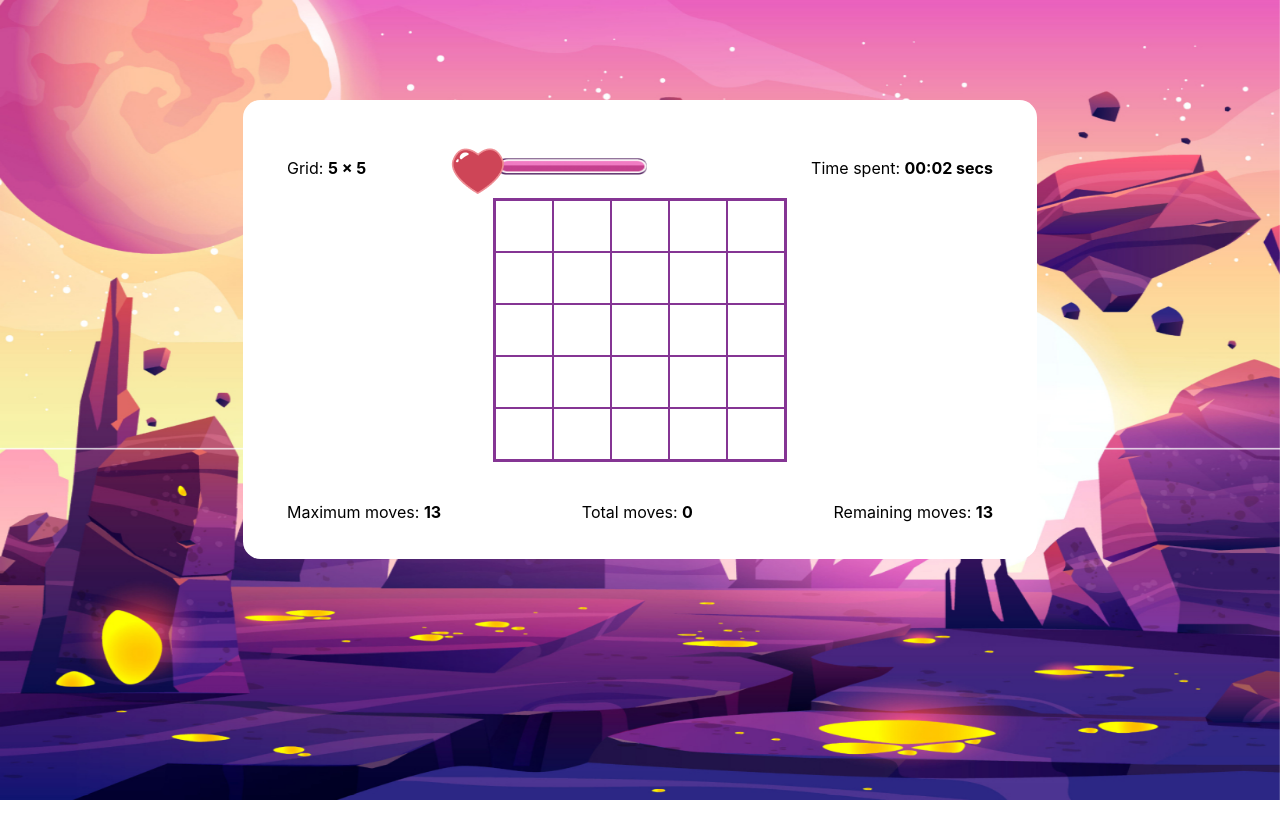
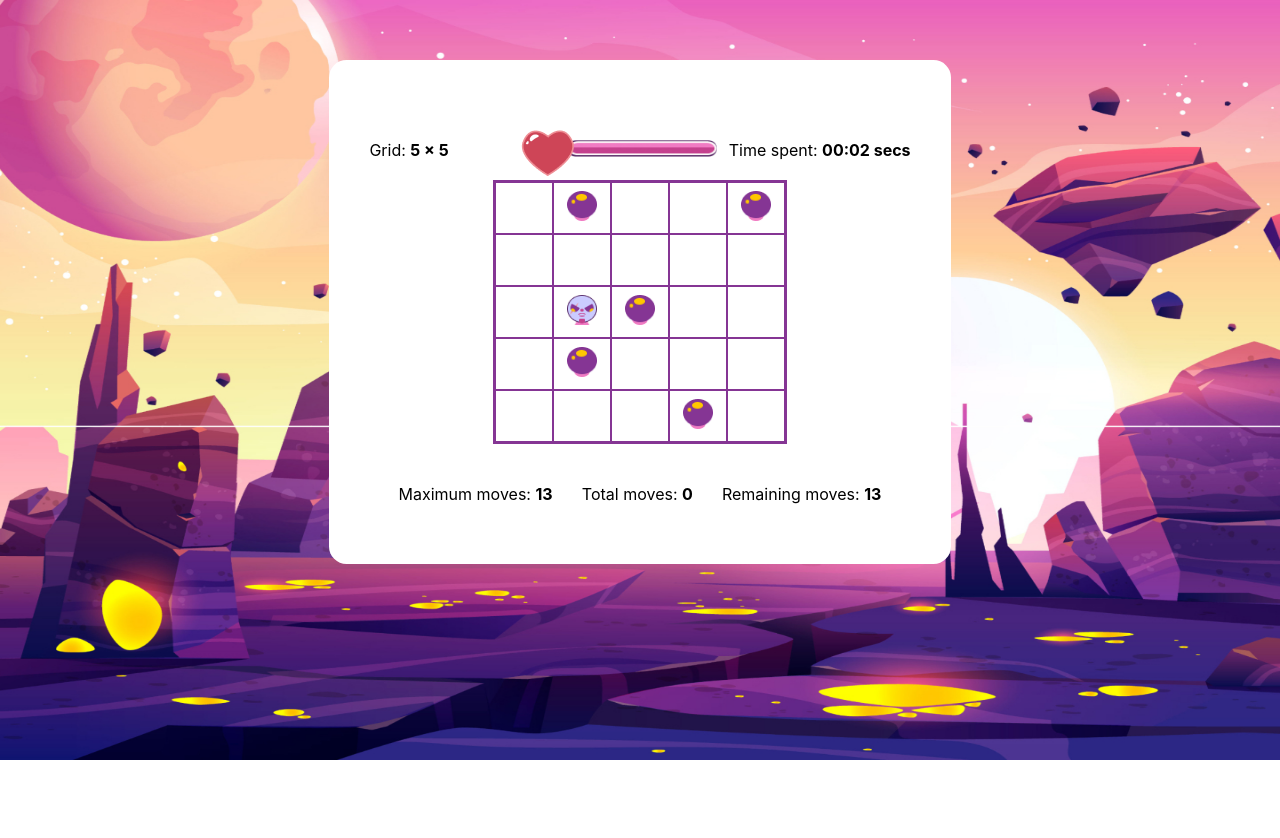
Before and after one commit to HENRYKC24/greedy-hunter-game, a React (Create React App) app: page / in a window 1280 px wide. Both pictures are taken after a click on the button "Start Game". Shown: the top 838 px of the page. After the commit the page ends 800 px from the top, so only its background shows below. Built offline with nearby package versions, Linux system fonts and the light colour scheme.

Commit message:
rework the game board after viewing the demo today

```diff
--- a/src/Components/BoardCell.js
+++ b/src/Components/BoardCell.js
@@ -1,10 +1,11 @@
-import React, { useState } from "react";
+import React from "react";
 import Food from "../Assets/food.png";
 import Char from "../Assets/character2.png";
 
 const BoardCell = ({
   id,
   contentArray,
+  setContentArray,
   setMoves,
   moves,
   lost,
@@ -16,8 +17,11 @@ const BoardCell = ({
   setEatenFood,
   clickedArray,
   setClickedArray,
+  randomPlayerId,
+  setRandomPlayerId,
+  setInputValue,
 }) => {
-  const [state, setState] = useState(3);
+  // const [state, setState] = useState(Char);
   return (
     <div
       style={{
@@ -28,59 +32,43 @@ const BoardCell = ({
         textAlign: "center",
       }}
       onClick={() => {
-        // console.log(setLost);
-        if(!clickedArray.includes(id)) {
-          setClickedArray(prev => {
-            return [...prev, id];
-          });
+        const abs = Math.abs(id - randomPlayerId);
+
+        if (
+          !clickedArray.includes(id) &&
+          contentArray.includes(id) &&
+          (abs === 1 || abs === rows)
+        ) {
+          setEatenFood((prev) => prev + 1);
+        }
+
+        if (moves.remainingMoves <= 0 && eatenFood === rows) {
+          setWin(() => true);
+        }
+
+        if (moves.maximumMoves - moves.totalMoves === 0) {
+          setLost(true);
+
+        }
+
+        if (abs === 1 || abs === rows) {
           setMoves((prev) => ({
             ...prev,
             totalMoves: prev.totalMoves + 1,
           }));
-        }
-        if (contentArray.includes(id)) {
-          setState(() => 1);
-        } else {
-          setState(() => 2);
-        }
-
-        if(!clickedArray.includes(id) && contentArray.includes(id)) {
-          setEatenFood(prev => prev + 1);
-        }
-
-        if(moves.remainingMoves <= 0 && eatenFood === rows) {
-          setWin(() => true);
-        }
-
-        if(moves.maximumMoves - moves.totalMoves === 0) {
-          setLost(true);
-          setState(() => {
-            return {
-              showStart: true,
-              showPlay: false,
-              title: "Greedy Hunter",
-              grid: 0,
-              text1: "The aim is to eat all the food in record time",
-              text2: "Configure your game grid below 👇🏼",
-              buttonText: "Start Game",
-            };
-          });
+          setRandomPlayerId(id);
+          if (contentArray.includes(id)) {
+            contentArray.splice(contentArray.indexOf(id), 1);
+            setContentArray(contentArray);
+          }
         }
       }}
     >
-      {state === 1 ? (
-        <img
-          style={{ width: 30, height: 30 }}
-          src={Food}
-          alt="Food"
-        />
+      {contentArray.includes(id) ? (
+        <img style={{ width: 30, height: 30 }} src={Food} alt="Food" />
       ) : null}
-      {state === 2 ? (
-        <img
-          style={{ width: 30, height: 30 }}
-          src={Char}
-          alt="Character"
-        />
+      {!contentArray.includes(id) && id === randomPlayerId ? (
+        <img style={{ width: 30, height: 30 }} src={Char} alt="Food" />
       ) : null}
     </div>
   );
--- a/src/Components/TakeOff.js
+++ b/src/Components/TakeOff.js
@@ -6,7 +6,7 @@ const TakeOff = () => {
     showStart: false,
     showPlay: true,
     title: "Greedy Hunter",
-    grid: 0,
+    grid: 5,
     text1: "The aim is to eat all the food in record time",
     text2: "Configure your game grid below 👇🏼",
     buttonText: "Start Game",
--- a/src/Pages/GamePlay/GamePlay.js
+++ b/src/Pages/GamePlay/GamePlay.js
@@ -7,9 +7,10 @@ import LifeBar from "../../Assets/live.png";
 import Rows from "./Rows";
 import Counter, { Min, Sec } from "../../Components/Counter";
 import randonNumbers from "../../Utilities/GenerateRandomNumbers";
+import randonPlayer from "../../Utilities/RandomlyPlacePlayer";
 import GameStart from "../GameStart/GameStart";
 
-const GamePlay = ({ state, setState }) => {
+const GamePlay = ({ state, setInputValue }) => {
   const [moves, setMoves] = useState({
     maximumMoves: Math.round((state.grid * state.grid) / 2),
     totalMoves: 0,
@@ -20,39 +21,41 @@ const GamePlay = ({ state, setState }) => {
   const [clickedArray, setClickedArray] = useState([]);
   const [noMore, setNoMore] = useState(true);
   const [contentArray, setContentArray] = useState([]);
+  const [randomPlayerId, setRandomPlayerId] = useState(0);
 
   const counter = useRef(<Counter />);
   if (noMore) {
     let array = randonNumbers(state.grid);
+    let randomPlayerNumber = randonPlayer(state.grid, array);
     setContentArray(array);
+    setRandomPlayerId(randomPlayerNumber);
     setNoMore(() => false);
   }
 
-  const { board, life, topContainer, heart, lifeBar, lifeBack, grid } = Styles;
+  const { board, life, topContainer, heart, lifeBar, lifeBack, grid, gridTimes } = Styles;
   // console.log(moves, eatenFood);
   const Play = (
     <div
       style={{
         backgroundImage: `url(${BackgroundImage})`,
-        backgroundAttachment: "fixed",
+        backgroundAttachment: 'initial',
         backgroundSize: "100% 100%",
         width: "100%",
-        minHeight: 1000,
-        paddingTop: 100,
-        paddingBottom: 100,
+        minHeight: 700,
+        paddingTop: 60,
       }}
     >
       <div className={board}>
         <div className={topContainer}>
-          <div>
+          <div className={gridTimes}>
             Grid:{" "}
-            <span style={{ fontWeight: "bolder" }}>
-              {state.grid} &times; {state.grid}
+            <span style={{ fontWeight: "bolder", marginRight: 80 }}>
+              {state.grid}&nbsp;&times;&nbsp;{state.grid}
             </span>
           </div>
-          <div>
+          <div style={{marginRight: 70}}>
             <img
-              style={{ width: 150 }}
+              style={{ width: 150}}
               className={`${life} ${lifeBack}`}
               src={LifeBarBackground}
               alt="Life bar background"
@@ -79,10 +82,14 @@ const GamePlay = ({ state, setState }) => {
             setWin={setWin}
             setMoves={setMoves}
             contentArray={contentArray}
+            setContentArray={setContentArray}
             grid={grid}
             rows={state.grid}
             eatenFood={eatenFood}
             setEatenFood={setEatenFood}
+            randomPlayerId={randomPlayerId}
+            setRandomPlayerId={setRandomPlayerId}
+            setInputValue={setInputValue}
           />
         </div>
 
@@ -124,6 +131,7 @@ const GamePlay = ({ state, setState }) => {
         text2: "Time Spent: ",
         buttonText: "Start again",
         inputValue: state.grid,
+        moves: moves,
       }}
     />
   ) : (
@@ -140,6 +148,7 @@ const GamePlay = ({ state, setState }) => {
         text2: "Time Spent: ",
         buttonText: "Start again",
         inputValue: state.grid,
+        moves: moves,
       }}
     />
   );
--- a/src/Pages/GamePlay/Rows.js
+++ b/src/Pages/GamePlay/Rows.js
@@ -9,11 +9,15 @@ const Rows = ({
   lost,
   setLost,
   contentArray,
+  setContentArray,
   rows,
   eatenFood,
   setEatenFood,
   clickedArray,
   setClickedArray,
+  randomPlayerId,
+  setRandomPlayerId,
+  setInputValue,
 }) => {
   const produceRows = (totalCells, rows) => {
     let totalRows = [];
@@ -30,11 +34,15 @@ const Rows = ({
           setLost={setLost}
           setMoves={setMoves}
           contentArray={contentArray}
+          setContentArray={setContentArray}
           rows={rows}
           eatenFood={eatenFood}
           setEatenFood={setEatenFood}
           clickedArray={clickedArray}
           setClickedArray={setClickedArray}
+          randomPlayerId={randomPlayerId}
+          setRandomPlayerId={setRandomPlayerId}
+          setInputValue={setInputValue}
         />
       );
       if (i % rows === 0) {
--- a/src/Pages/GamePlay/Styles.module.css
+++ b/src/Pages/GamePlay/Styles.module.css
@@ -1,7 +1,9 @@
 .board {
-  padding: 17.5186px 43.7965px;
+  /* padding: 17.5186px 43.7965px; */
+  text-align: center;
   background-color: white;
-  width: 706px;
+  width: fit-content;
+  padding: 40px;
   margin: auto;
   display: flex;
   flex-direction: column;
@@ -12,6 +14,10 @@
 .life {
   position: absolute;
 
+}
+
+.gridTimes {
+  margin-right: 130px;
 }
 
 .heart {
@@ -37,16 +43,19 @@
   margin-bottom: 20px;
   display: flex;
   flex-direction: row;
-  justify-content: space-between;
+  justify-content: space-evenly;
 }
+
+
 
 .grid {
   display: flex;
   justify-content: center;
   flex-direction: row;
-  justify-self: stretch;
-  align-content: stretch;
+  /* justify-self: stretch; */
+  align-content: center;
   border: 2.46869px solid #853594;
   width: fit-content;
   margin: auto;
+
 }
--- a/src/Pages/GameStart/GameStart.js
+++ b/src/Pages/GameStart/GameStart.js
@@ -1,4 +1,4 @@
-import React, { useState, useEffect, useRef } from "react";
+import React, { useState } from "react";
 import SideImage from "../../Assets/sideGrid.png";
 import Character from "../../Assets/character.png";
 import Styles from "./Styles.module.css";
@@ -7,10 +7,9 @@ import Up from "../../Assets/up.png";
 import Down from "../../Assets/down.png";
 
 const GameStart = ({ state }) => {
-  const [inputValue, setInputValue] = useState(5);
+  const [inputValue, setInputValue] = useState(state.grid);
   const [start, setStart] = useState(false);
   const {
-    main,
     container,
     char,
     title,
@@ -24,38 +23,29 @@ const GameStart = ({ state }) => {
     btns,
     btnUp,
     btnDown,
+    sideImage,
   } = Styles;
-  const inputValue2 = useRef(inputValue);
 
   const handleChange = (e) => {
     setInputValue(e.target.value);
   };
 
-  const handleIncrease = param => {
-    if(param < 12) {
+  const handleIncrease = (param) => {
+    if (param < 12) {
       setInputValue(param + 1);
     }
   };
 
-  const handleDecrease = param => {
-    if(param > 5) {
+  const handleDecrease = (param) => {
+    if (param > 5) {
       setInputValue(param - 1);
     }
   };
 
-  useEffect(() => {
-    if (state.inputValue) {
-      inputValue2.current = state.inputValue;
-    }
-  });
-  // setInputValue(inputValue2.current);
 
   const GameStart = (
-    <div className={main}>
     <div className={container}>
-        <div>
-          <img src={SideImage} alt="Side grid" />
-        </div>
+      <img className={sideImage} src={SideImage} alt="Side grid" />
 
       <div className={middle}>
         <img className={char} src={Character} alt="character" />
@@ -70,6 +60,14 @@ const GameStart = ({ state }) => {
             ? state.min1 + state.min2 + ":" + state.sec1 + state.sec2
             : null}
         </div>
+        <div className={text2}>
+          {state.moves
+            ? "Moves: " +
+              state.moves.totalMoves +
+              "/" +
+              state.moves.maximumMoves
+            : null}
+        </div>
         <div
           className={gridContainer}
           style={{
@@ -79,15 +77,6 @@ const GameStart = ({ state }) => {
         >
           <div className={gameGrid}>Game grid</div>
 
-            {/* <input
-              onChange={handleChange}
-              className={input}
-              autoFocus
-              min="5"
-              max="12"
-              type="number"
-              value={inputValue}
-            /> */}
 
           <div className="quantity">
             <input
@@ -100,8 +89,26 @@ const GameStart = ({ state }) => {
               value={inputValue}
             />
             <div className={btns}>
-                <div><img onClick={() => {handleIncrease(inputValue)}} className={btnUp} src={Up} alt="up" /></div>
-                <div><img onClick={() => {handleDecrease(inputValue)}} className={btnDown} src={Down} alt="down" /></div>
+              <div>
+                <img
+                  onClick={() => {
+                    handleIncrease(inputValue);
+                  }}
+                  className={btnUp}
+                  src={Up}
+                  alt="up"
+                />
+              </div>
+              <div>
+                <img
+                  onClick={() => {
+                    handleDecrease(inputValue);
+                  }}
+                  className={btnDown}
+                  src={Down}
+                  alt="down"
+                />
+              </div>
             </div>
           </div>
         </div>
@@ -115,15 +122,15 @@ const GameStart = ({ state }) => {
         </button>
       </div>
 
-        <div>
-          <img src={SideImage} alt="Side grid" />
-        </div>
-      </div>
+      <img className={sideImage} src={SideImage} alt="Side grid" />
     </div>
   );
 
   return start ? (
-    <GamePlay state={{ ...state, grid: inputValue }} />
+    <GamePlay
+      state={{ ...state, grid: inputValue }}
+      setInputValue={setInputValue}
+    />
   ) : (
     GameStart
   );
--- /dev/null
+++ b/src/Utilities/RandomlyPlacePlayer.js
@@ -0,0 +1,16 @@
+
+const randomlyPlacePlayer = (param, contentArray) => {
+  let result;
+  const round = param * param;
+  for (let i = 0; i < param; i += 1) {
+    let ranDom = Math.floor((Math.random() * round) + 1);
+    if (!contentArray.includes(ranDom)) {
+      result = ranDom;
+    } else {
+      i -= 1;
+    }
+  }
+  return result;
+};
+
+export default randomlyPlacePlayer;
```
Also changed, not shown: src/Pages/GameStart/Styles.module.css (+35 -32 lines). Lines whose indentation alone changed are shown as unchanged.
